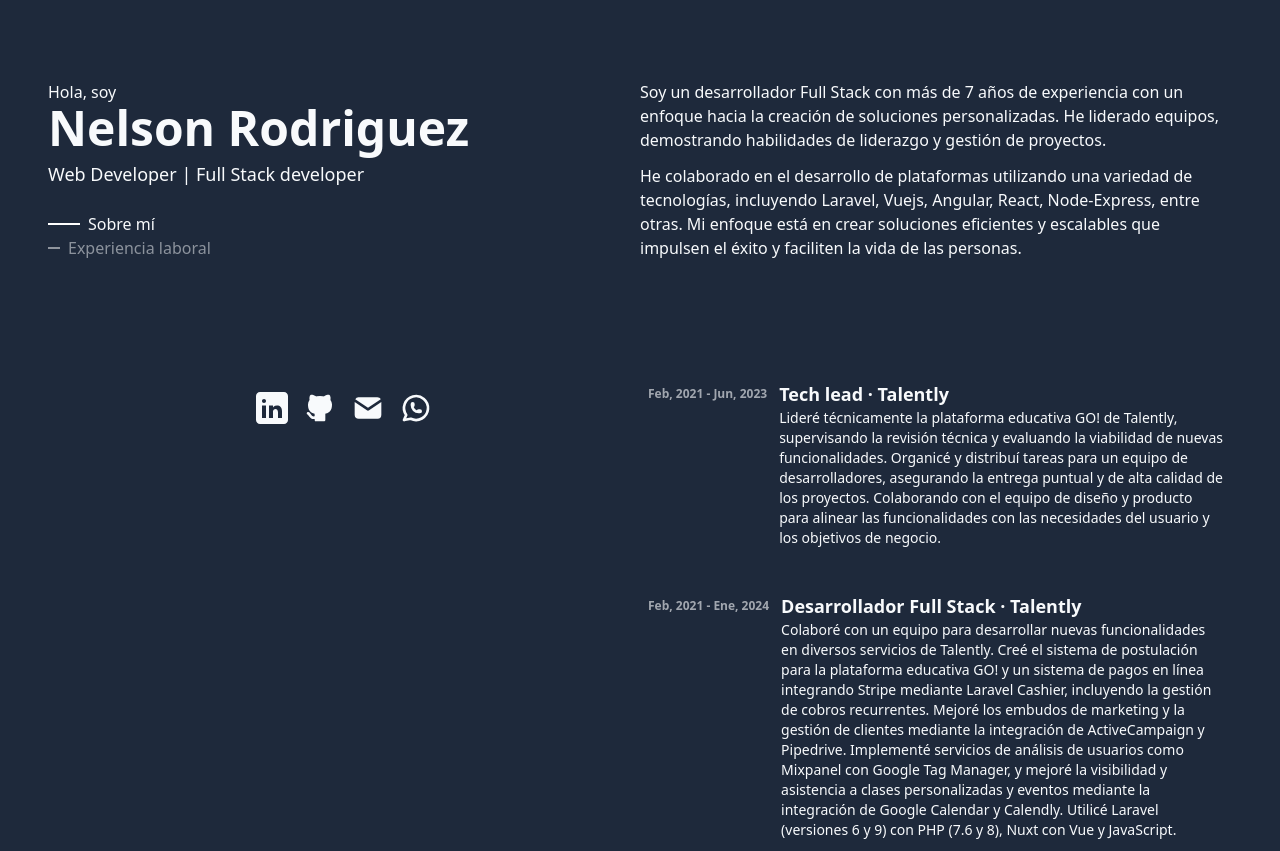
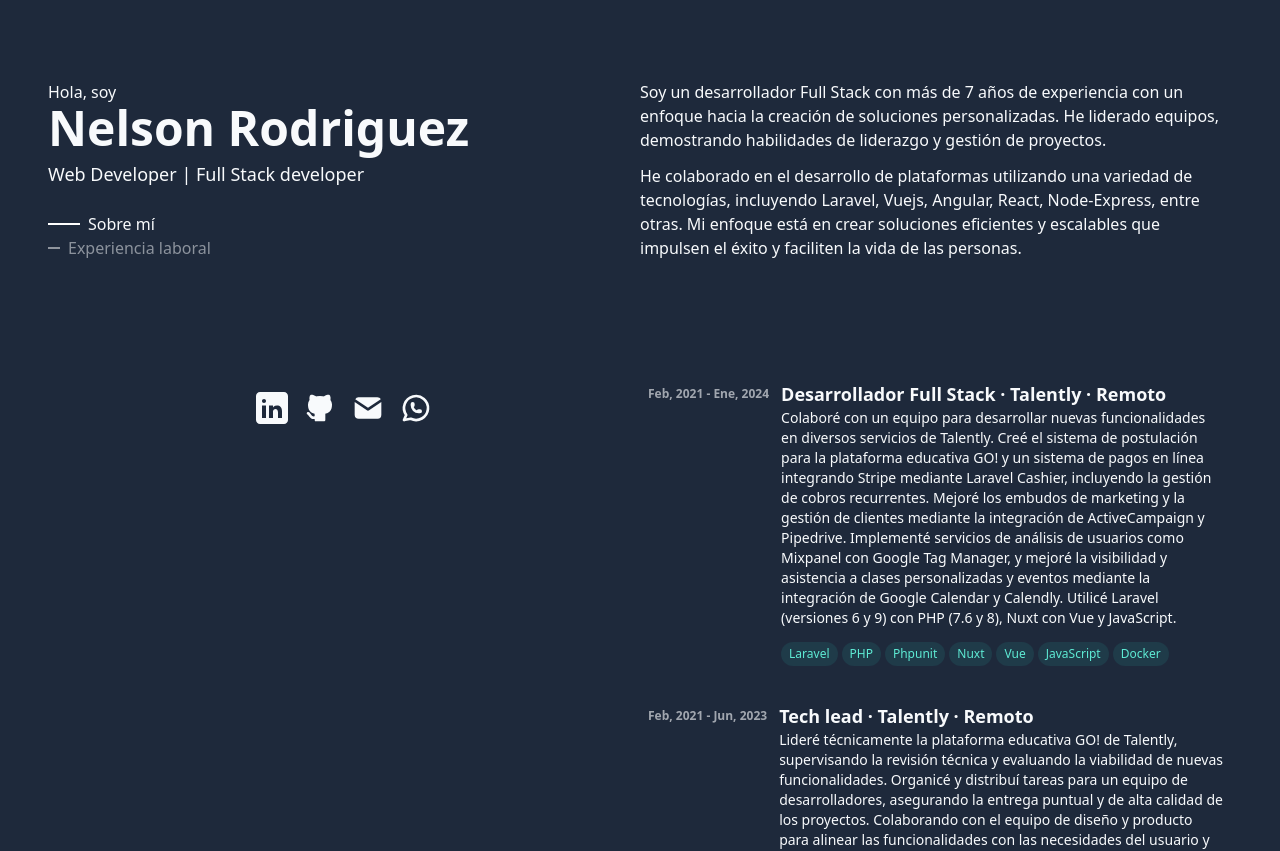
Before and after one commit to nelsonrrj/nelsonrrj.github.io, a Nuxt app: page / in a window 1280 px wide. Shown: the top 851 px of the page. Built offline with nearby package versions, Linux system fonts and the light colour scheme.

Commit message:
feat(experience): Add location in work experience

```diff
--- a/components/Blog.vue
+++ /dev/null
@@ -1,13 +0,0 @@
-<script setup lang="ts"></script>
-
-<template>
-  <ul class="grid gap-y-40">
-    <li>Article - 1</li>
-    <li>Article - 2</li>
-    <li>Article - 3</li>
-    <li>Article - 4</li>
-    <li>Article - 5</li>
-  </ul>
-</template>
-
-<style scoped></style>
--- a/components/Experience/Card.vue
+++ b/components/Experience/Card.vue
@@ -17,7 +17,7 @@
     </header>
     <div>
       <h1 class="text-lg font-bold group-hover:text-teal-300">
-        {{ work.position }} · {{ work.company }}
+        {{ work.position }} · {{ work.company }} · {{ work.location }}
       </h1>
       <p class="mb-3 text-pretty text-sm">{{ work.description }}</p>
       <ExperienceStack :stack="work.stack" />
--- a/data/workExperience.ts
+++ b/data/workExperience.ts
@@ -1,6 +1,17 @@
 import type { Experience } from '~/types/experience'
 
 const WORK_EXPERIENCE = [
+  {
+    company: 'Talently',
+    position: 'Desarrollador Full Stack',
+    sdate: '2021-02-01T00:00:00-04:00',
+    edate: '2024-01-01T00:00:00-04:00',
+    description:
+      'Colaboré con un equipo para desarrollar nuevas funcionalidades en diversos servicios de Talently. Creé el sistema de postulación para la plataforma educativa GO! y un sistema de pagos en línea integrando Stripe mediante Laravel Cashier, incluyendo la gestión de cobros recurrentes. Mejoré los embudos de marketing y la gestión de clientes mediante la integración de ActiveCampaign y Pipedrive. Implementé servicios de análisis de usuarios como Mixpanel con Google Tag Manager, y mejoré la visibilidad y asistencia a clases personalizadas y eventos mediante la integración de Google Calendar y Calendly. Utilicé Laravel (versiones 6 y 9) con PHP (7.6 y 8), Nuxt con Vue y JavaScript.',
+    stack: ['Laravel', 'PHP', 'Phpunit', 'Nuxt', 'Vue', 'JavaScript', 'Docker'],
+    location: 'Remoto',
+    bulletPoints: [],
+  },
   {
     company: 'Talently',
     position: 'Tech lead',
@@ -9,15 +20,8 @@
     description:
       'Lideré técnicamente la plataforma educativa GO! de Talently, supervisando la revisión técnica y evaluando la viabilidad de nuevas funcionalidades. Organicé y distribuí tareas para un equipo de desarrolladores, asegurando la entrega puntual y de alta calidad de los proyectos. Colaborando con el equipo de diseño y producto para alinear las funcionalidades con las necesidades del usuario y los objetivos de negocio.',
     stack: [],
-  },
-  {
-    company: 'Talently',
-    position: 'Desarrollador Full Stack',
-    sdate: '2021-02-01T00:00:00-04:00',
-    edate: '2024-01-01T00:00:00-04:00',
-    description:
-      'Colaboré con un equipo para desarrollar nuevas funcionalidades en diversos servicios de Talently. Creé el sistema de postulación para la plataforma educativa GO! y un sistema de pagos en línea integrando Stripe mediante Laravel Cashier, incluyendo la gestión de cobros recurrentes. Mejoré los embudos de marketing y la gestión de clientes mediante la integración de ActiveCampaign y Pipedrive. Implementé servicios de análisis de usuarios como Mixpanel con Google Tag Manager, y mejoré la visibilidad y asistencia a clases personalizadas y eventos mediante la integración de Google Calendar y Calendly. Utilicé Laravel (versiones 6 y 9) con PHP (7.6 y 8), Nuxt con Vue y JavaScript.',
-    stack: ['Laravel', 'PHP', 'Phpunit', 'Nuxt', 'Vue', 'JavaScript', 'Docker'],
+    location: 'Remoto',
+    bulletPoints: [],
   },
   {
     company: 'Sistran',
@@ -27,6 +31,8 @@
     description:
       'Como profesional independiente, colaboré en el desarrollo y mejora de la suite de productos de seguros Sistran, implementando nuevas funcionalidades y optimizando las existentes . Utilicé tecnologías React (v16.10) y Node.js (v4.16) para crear interfaces de usuario intuitivas y backend escalables.',
     stack: ['React', 'Nodejs', 'JavaScript'],
+    location: 'Remoto',
+    bulletPoints: [],
   },
   {
     company: 'YOSS',
@@ -36,6 +42,8 @@
     description:
       'Como profesional independiente, me integré al equipo de desarrollo de YOSS para la renovación de las interfaces de usuario y el desarrollo de nuevas características. Utilizando Angularjs(v1.14).',
     stack: ['Angularjs', 'JQuery', 'JavaScript'],
+    location: 'Remoto',
+    bulletPoints: [],
   },
   {
     company: 'Remote PC solutions',
@@ -45,6 +53,8 @@
     description:
       'Desarrollé una página web para la gestión administrativa de proveedores de servicio y clientes, optimizando la eficiencia en el manejo de información. Además, colaboré en equipo para crear un sistema integral para la planificación, venta y mantenimiento de proyectos inmobiliarios residenciales. Para esto utilicé las herramientas Angular (v7), Laravel (v5.7) y MySQL.',
     stack: ['Angular', 'Typescript', 'Laravel', 'PHP', 'MySql'],
+    location: 'Remoto',
+    bulletPoints: [],
   },
   {
     company: 'Karanta dev',
@@ -54,6 +64,8 @@
     description:
       'Colaboré en equipo para desarrollar sistemas en la startup Karanta, incluyendo un sistema de gestión de licencias de software y una plataforma para la gestión de información de pozos petroleros, optimizando el acceso a datos críticos. También participé en la creación de una librería de componentes reutilizables en Vue.js, para acelerar el desarrollo de proyectos. Utilicé las herramientas  Laravel (v5.7), Vue (v2.4), PostgreSQL y Jest (v22.4.2) para pruebas unitarias.',
     stack: ['Vue', 'JavaScript', 'Jest', 'Laravel', 'PHP', 'Postgres'],
+    location: 'Venezuela',
+    bulletPoints: [],
   },
 ]
 
@@ -64,6 +76,8 @@
   edate: new Date(exp.edate),
   description: exp.description,
   stack: exp.stack,
+  location: exp.location,
+  bulletPoints: exp.bulletPoints,
 }))
 
 export default map
--- a/types/experience.d.ts
+++ b/types/experience.d.ts
@@ -5,4 +5,6 @@
   edate?: Date
   description: string
   stack: Array<string>
+  location: string
+  bulletPoints?: Array<string>
 }
```
